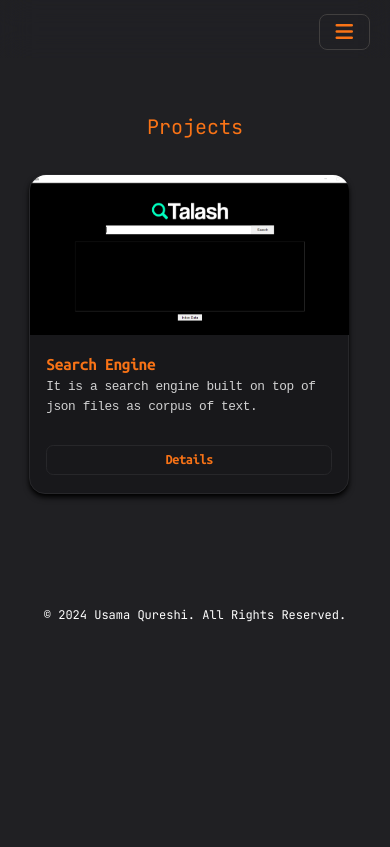
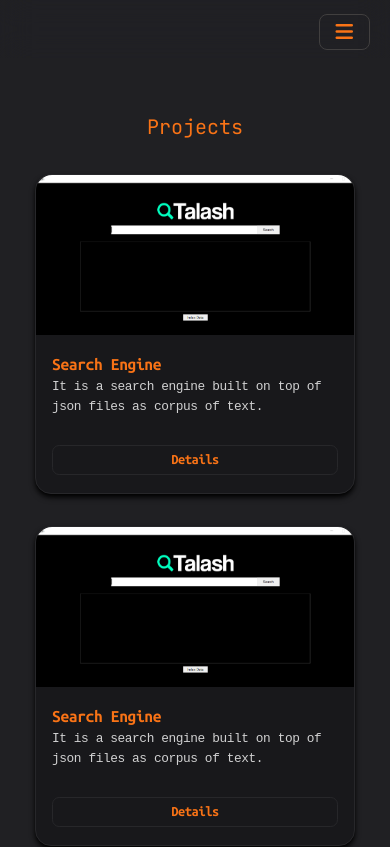
Before and after one commit to grim-shaw/grim-shaw.github.io, a Next.js app: page /projects in a window 390 px wide. Shown: the top 847 px of the page. Built offline with nearby package versions, Linux system fonts and the light colour scheme; a web font is replaced by a local one.

Commit message:
feat: add media queries for catalogue

```diff
--- a/components/catalogue.tsx
+++ b/components/catalogue.tsx
@@ -3,7 +3,7 @@ import SingleProject from "./singleProject"
 
 export default function Catalogue({ projects }: any) {
 	return (
-		<div className="mt-[2em] mb-[4em] w-[85%] h-min-[20em] m-auto flex flex-row flex-wrap gap-4 gap-y-8 tracking-tight">
+		<div className="h-min-[20em] mx-auto mb-[4em] mt-[2em] flex w-[100%] flex-wrap justify-center gap-4 gap-y-8 tracking-tight">
 			{projects &&
 				projects.length > 0 &&
 				projects.map((project: any) => {
--- a/components/singleProject.tsx
+++ b/components/singleProject.tsx
@@ -7,28 +7,28 @@ export default function SingleProject(props: any) {
 	const { title, featuredText, featuredImage } = props
 
 	return (
-		<div className="bg-[#18181B] border-[1px] border-[#27272A] transition-all duration-400 ease-linear shadow-md shadow-black hover:shadow-lg hover:shadow-black h-[20em] w-[20em] rounded-[1em] flex flex-col justify-start">
-			<div className="w-[19.9em] h-[10em] overflow-clip relative rounded-t-[1em]">
+		<div className="duration-400 flex h-[20em] w-[18em] flex-col justify-start rounded-[1em] border-[1px] border-[#27272A] bg-[#18181B] shadow-md shadow-black transition-all ease-linear hover:shadow-lg hover:shadow-black min-[390px]:w-[20em]">
+			<div className="relative h-[10em] w-[17.9em] overflow-clip rounded-t-[1em] min-[390px]:w-[19.9em]">
 				<Image
 					src={featuredImage}
 					alt={"project feature image"}
 					layout={"fill"}
 					style={{ objectFit: "cover" }}
-					className="transition-transform duration-500 transform ease-out hover:scale-125"
+					className="transform transition-transform duration-500 ease-out hover:scale-125"
 				/>
 			</div>
 			<div className="flex flex-col p-[1em]">
-				<p className="text-primary font-ubuntu text-[1.1rem] font-semibold">
+				<p className="font-ubuntu text-[1.1rem] font-semibold text-primary">
 					{title}
 				</p>
-				<p className="text-white font-oxygen opacity-80 text-[0.8rem]">
+				<p className="font-oxygen text-[0.8rem] text-white opacity-80">
 					{featuredText}
 				</p>
 				<Link href={`/projects/${title}`}>
 					<motion.div
 						data-ripple-light="true"
 						whileHover={{ scale: 1.05 }}
-						className="border-[1px] mt-[2em] py-[0.25em] text-primary bg-[#18181B] transition-colors duration-200 ease-linear rounded-[0.5em] border-[#27272A] hover:bg-primary hover:text-black text-[0.9em] font-ubuntu font-semibold text-center"
+						className="mt-[2em] rounded-[0.5em] border-[1px] border-[#27272A] bg-[#18181B] py-[0.25em] text-center font-ubuntu text-[0.9em] font-semibold text-primary transition-colors duration-200 ease-linear hover:bg-primary hover:text-black"
 					>
 						<p role="button">Details</p>
 					</motion.div>
--- a/data/projects.json
+++ b/data/projects.json
@@ -1,4 +1,5 @@
-[{
+[
+    {
     "title": "Search Engine",
     "featuredText": "It is a search engine built on top of json files as corpus of text.",
     "projectUrl": "",
@@ -9,4 +10,53 @@
     "video": "",
     "images": ["/search-engine.png"],
     "stack": ["Python", "Nltk", "Tkinter"]
-}]
+    },
+    {
+    "title": "Search Engine",
+    "featuredText": "It is a search engine built on top of json files as corpus of text.",
+    "projectUrl": "",
+    "description": "'Talaash' is a Python-based search engine designed to emulate the functionality of Google, following principles outlined in Google research paper. Utilizing JSON files as its dataset, the engine employs a comprehensive indexing process. This involves parsing JSON files, removing stopwords, and stemming words using the Snowball Stemmer. The resulting forward index is partitioned into forward barrels, while a sorter reorganizes them into inverted index barrels. Concurrently, metadata about indexed documents is stored in a file named 'DocumentIndex,' and word metadata is stored in a 'lexicon' file. During searches, user-entered queries undergo similar preprocessing, with stopwords removed and words stemmed. The engine then searches the lexicon to locate relevant documents in the inverted index, retrieving hitlists of matching documents. These documents are ranked based on relevance, considering factors like word position and frequency within documents. Multi-word queries also undergo proximity analysis to further refine relevance. Finally, documents are sorted by their Information Retrieval (IR) Score, which combines various relevance metrics, and presented as clickable links to users. The project requires specific directory structures and includes a sample dataset in the 'data' folder for testing purposes.",
+    "githubUrl": "https://github.com/Grimmer107/Search-Engine",
+    "year": "2021",
+    "featuredImage": "/search-engine.png",
+    "video": "",
+    "images": ["/search-engine.png"],
+    "stack": ["Python", "Nltk", "Tkinter"]
+    },
+    {
+    "title": "Search Engine",
+    "featuredText": "It is a search engine built on top of json files as corpus of text.",
+    "projectUrl": "",
+    "description": "'Talaash' is a Python-based search engine designed to emulate the functionality of Google, following principles outlined in Google research paper. Utilizing JSON files as its dataset, the engine employs a comprehensive indexing process. This involves parsing JSON files, removing stopwords, and stemming words using the Snowball Stemmer. The resulting forward index is partitioned into forward barrels, while a sorter reorganizes them into inverted index barrels. Concurrently, metadata about indexed documents is stored in a file named 'DocumentIndex,' and word metadata is stored in a 'lexicon' file. During searches, user-entered queries undergo similar preprocessing, with stopwords removed and words stemmed. The engine then searches the lexicon to locate relevant documents in the inverted index, retrieving hitlists of matching documents. These documents are ranked based on relevance, considering factors like word position and frequency within documents. Multi-word queries also undergo proximity analysis to further refine relevance. Finally, documents are sorted by their Information Retrieval (IR) Score, which combines various relevance metrics, and presented as clickable links to users. The project requires specific directory structures and includes a sample dataset in the 'data' folder for testing purposes.",
+    "githubUrl": "https://github.com/Grimmer107/Search-Engine",
+    "year": "2021",
+    "featuredImage": "/search-engine.png",
+    "video": "",
+    "images": ["/search-engine.png"],
+    "stack": ["Python", "Nltk", "Tkinter"]
+    },
+    {
+    "title": "Search Engine",
+    "featuredText": "It is a search engine built on top of json files as corpus of text.",
+    "projectUrl": "",
+    "description": "'Talaash' is a Python-based search engine designed to emulate the functionality of Google, following principles outlined in Google research paper. Utilizing JSON files as its dataset, the engine employs a comprehensive indexing process. This involves parsing JSON files, removing stopwords, and stemming words using the Snowball Stemmer. The resulting forward index is partitioned into forward barrels, while a sorter reorganizes them into inverted index barrels. Concurrently, metadata about indexed documents is stored in a file named 'DocumentIndex,' and word metadata is stored in a 'lexicon' file. During searches, user-entered queries undergo similar preprocessing, with stopwords removed and words stemmed. The engine then searches the lexicon to locate relevant documents in the inverted index, retrieving hitlists of matching documents. These documents are ranked based on relevance, considering factors like word position and frequency within documents. Multi-word queries also undergo proximity analysis to further refine relevance. Finally, documents are sorted by their Information Retrieval (IR) Score, which combines various relevance metrics, and presented as clickable links to users. The project requires specific directory structures and includes a sample dataset in the 'data' folder for testing purposes.",
+    "githubUrl": "https://github.com/Grimmer107/Search-Engine",
+    "year": "2021",
+    "featuredImage": "/search-engine.png",
+    "video": "",
+    "images": ["/search-engine.png"],
+    "stack": ["Python", "Nltk", "Tkinter"]
+    },
+    {
+    "title": "Search Engine",
+    "featuredText": "It is a search engine built on top of json files as corpus of text.",
+    "projectUrl": "",
+    "description": "'Talaash' is a Python-based search engine designed to emulate the functionality of Google, following principles outlined in Google research paper. Utilizing JSON files as its dataset, the engine employs a comprehensive indexing process. This involves parsing JSON files, removing stopwords, and stemming words using the Snowball Stemmer. The resulting forward index is partitioned into forward barrels, while a sorter reorganizes them into inverted index barrels. Concurrently, metadata about indexed documents is stored in a file named 'DocumentIndex,' and word metadata is stored in a 'lexicon' file. During searches, user-entered queries undergo similar preprocessing, with stopwords removed and words stemmed. The engine then searches the lexicon to locate relevant documents in the inverted index, retrieving hitlists of matching documents. These documents are ranked based on relevance, considering factors like word position and frequency within documents. Multi-word queries also undergo proximity analysis to further refine relevance. Finally, documents are sorted by their Information Retrieval (IR) Score, which combines various relevance metrics, and presented as clickable links to users. The project requires specific directory structures and includes a sample dataset in the 'data' folder for testing purposes.",
+    "githubUrl": "https://github.com/Grimmer107/Search-Engine",
+    "year": "2021",
+    "featuredImage": "/search-engine.png",
+    "video": "",
+    "images": ["/search-engine.png"],
+    "stack": ["Python", "Nltk", "Tkinter"]
+    }
+]
```
Also changed, not shown: 1 other file (tests, documents, lock files or other folders).
